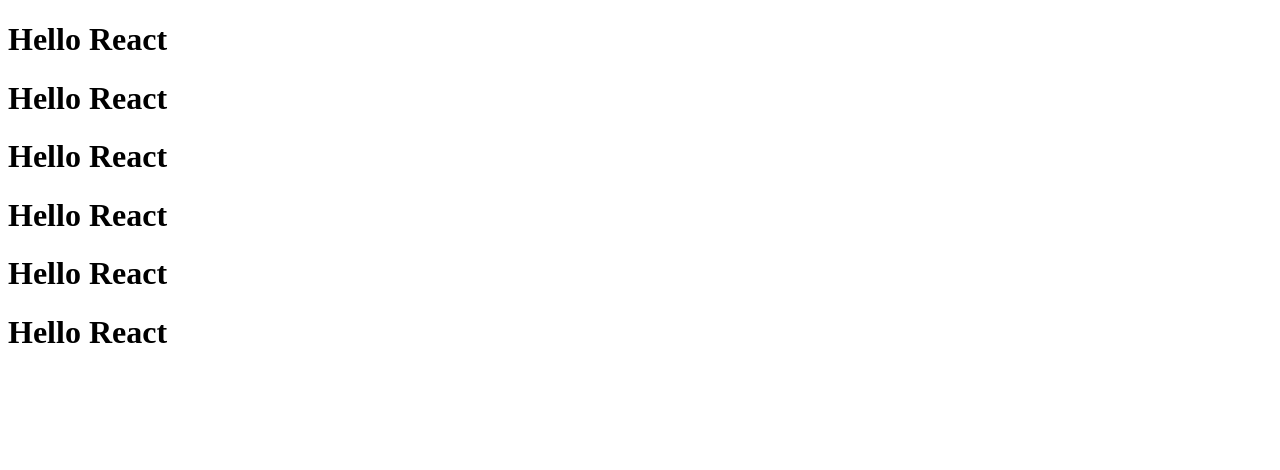
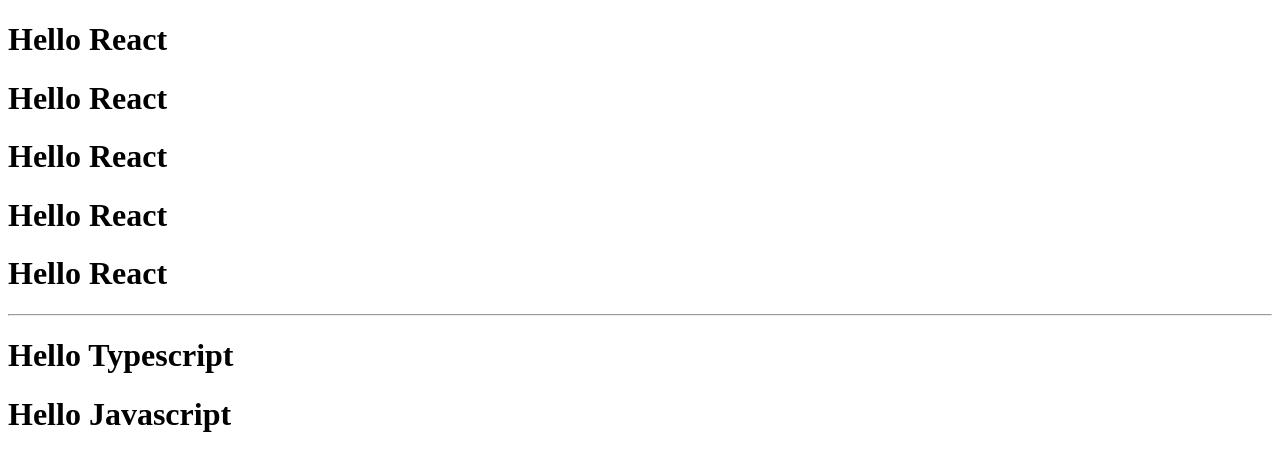
Before and after one commit to sakouksa/learn-react, a React (Vite) app: page / in a window 1280 px wide. Shown: the top 470 px of the page. Built offline with nearby package versions, Linux system fonts and the light colour scheme.

Commit message:
add more about name export companents

```diff
--- a/src/App.tsx
+++ b/src/App.tsx
@@ -1,3 +1,5 @@
+import { Greeting1, Greeting2 } from "./components/Greeting";
+
 import Greeting from "./components/Greeting";
 
 function App() {
@@ -8,7 +10,9 @@
       <Greeting />
       <Greeting />
       <Greeting />
-      <Greeting />
+      <hr />
+      <Greeting1 />
+      <Greeting2 />
     </div>
   );
 }
--- a/src/components/Greeting/index.tsx
+++ b/src/components/Greeting/index.tsx
@@ -1,6 +1,12 @@
 function Greeting() {
-  return (
-    <h1>Hello React</h1>
-  );
+  return <h1>Hello React</h1>;
 }
+
+export function Greeting1() {
+  return <h1>Hello Typescript</h1>;
+}
+export function Greeting2() {
+  return <h1>Hello Javascript</h1>;
+}
+
 export default Greeting;
```
Also changed, not shown: index.html (line endings or trailing spaces).
